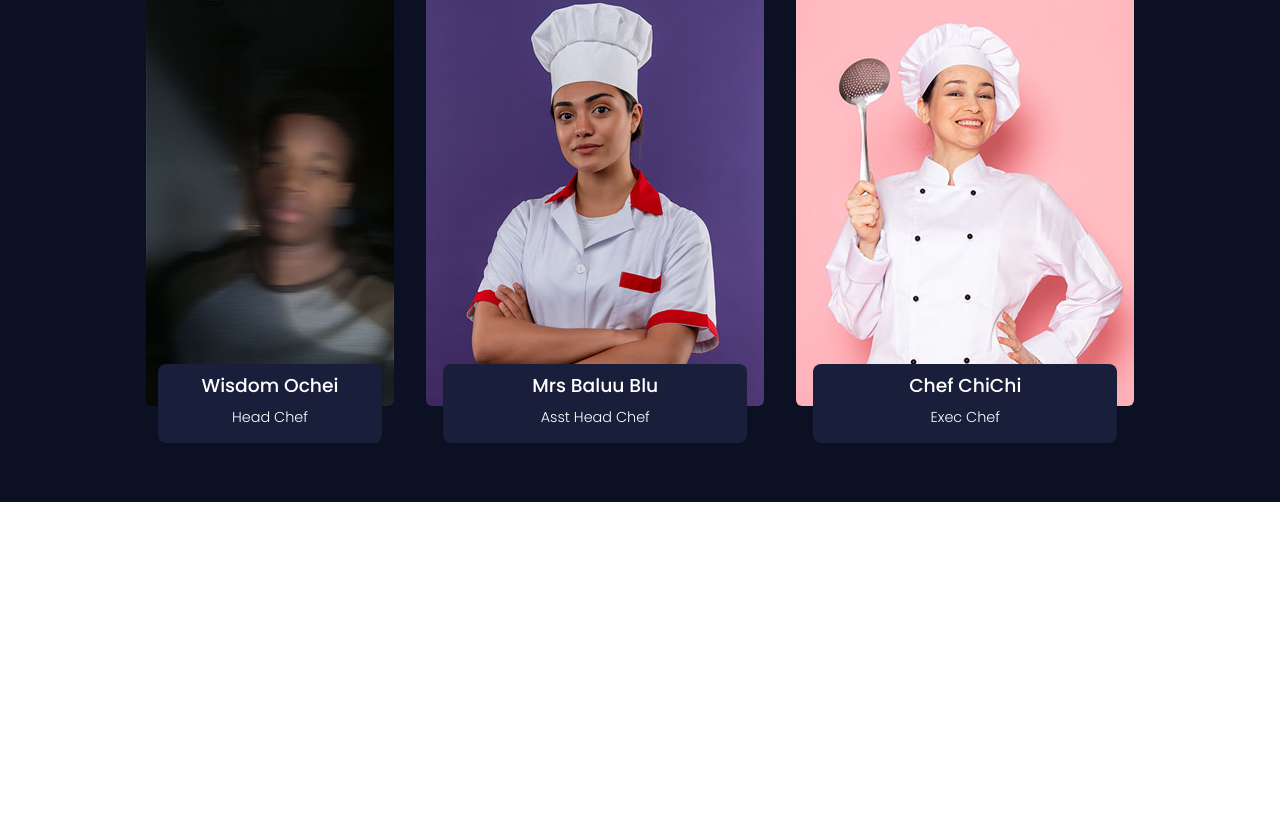
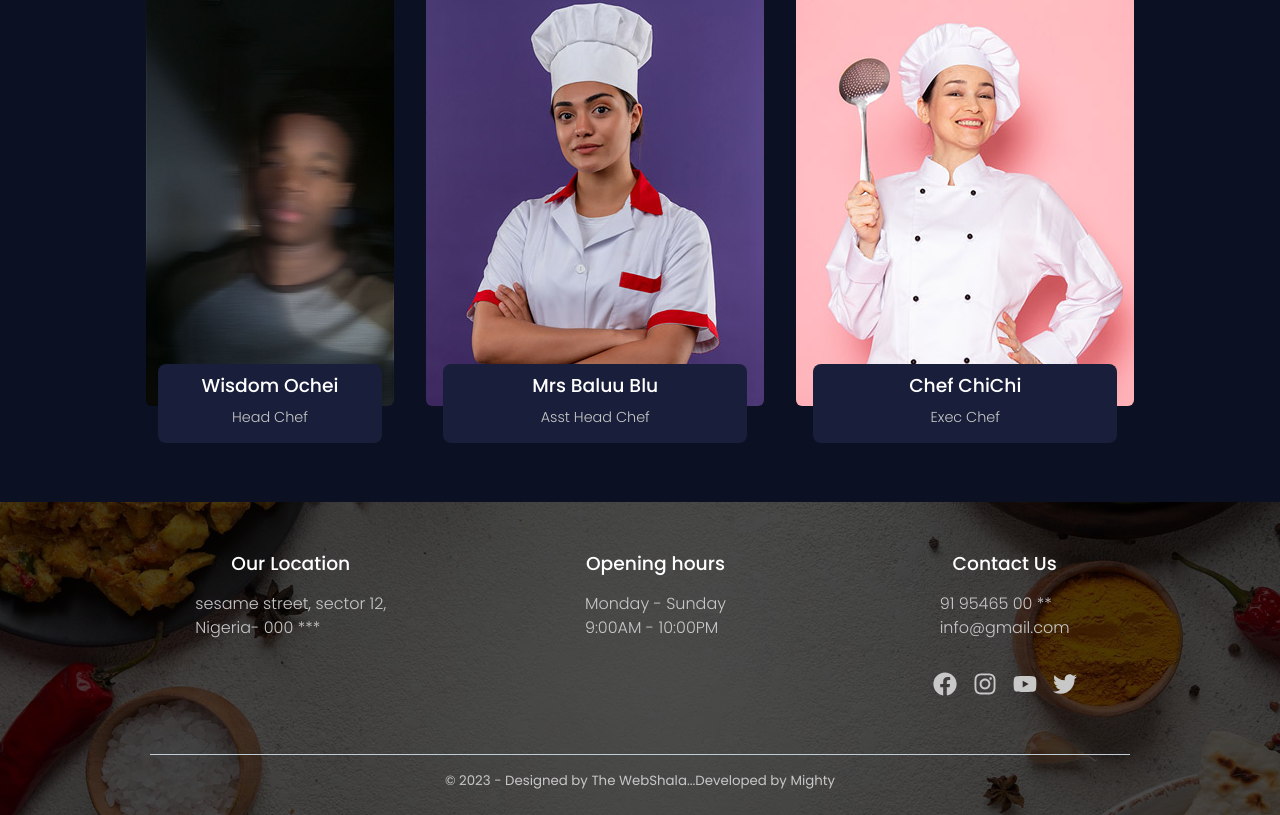
Before and after one commit to wizzy-design/restaurant_website, a React (Create React App) app: page /team in a window 1280 px wide. Shown: the part 2966-3781 px from the top of the page. Before the commit the page ends 3468 px from the top, so only its background shows below. Built offline with nearby package versions, Linux system fonts and the light colour scheme.

Commit message:
Done with Footer

```diff
--- a/package.json
+++ b/package.json
@@ -10,6 +10,7 @@
     "cra-template": "1.2.0",
     "react": "^18.2.0",
     "react-dom": "^18.2.0",
+    "react-icons": "^4.8.0",
     "react-router-dom": "^6.11.1",
     "react-scripts": "5.0.1",
     "styled-components": "^5.3.10"
--- a/src/App.js
+++ b/src/App.js
@@ -6,13 +6,13 @@ import AboutUs from "./components/AboutUs";
 import Menu from "./components/Menu";
 import Testimonials from "./components/Testimonials";
 import Team from "./components/Team";
-// import Contact from "./components/Contact";
+import Footer from "./components/Footer";
 import { useRef } from "react";
+// Styled-component
+import styled from "styled-components";
 
 //Router
 // import { Routes, Route, useLocation } from "react-router-dom";
-// Styled-component
-import styled from "styled-components";
 
 function App() {
   // const location = useLocation();
@@ -22,7 +22,7 @@ function App() {
     menuRef.current.scrollIntoView({
       behavior: "smooth",
       block: "start",
-      inline: "nearest"
+      inline: "nearest",
     });
   };
 
@@ -35,6 +35,7 @@ function App() {
       <Menu menuRef={menuRef} />
       <Testimonials />
       <Team />
+      <Footer />
 
       {/* Router that navigates pages */}
       {/* <Routes location={location} key={location.pathname}>
--- a/src/components/ChefCard.js
+++ b/src/components/ChefCard.js
@@ -37,21 +37,27 @@ const Card = styled.div`
     top: 90%;
     width: 90%;
     border-radius: 8px;
-    padding: .5rem 0;
+    padding: 0.5rem 0;
     background-color: #191f3a;
 
     h3,
-    h4{
-        color: white;
-        font-family: "Poppins", sans-serif;
+    h4 {
+      font-family: "Poppins", sans-serif;
     }
 
-    h4{
-        padding: .4rem 0;
-        font-size: .9rem;
-        font-weight: lighter;
+    h3 {
+      color: white;
     }
 
+    h4 {
+      color: #c8c8c8;
+    }
+
+    h4 {
+      padding: 0.4rem 0;
+      font-size: 0.9rem;
+      font-weight: lighter;
+    }
   }
 `;
 
--- /dev/null
+++ b/src/components/Footer.js
@@ -0,0 +1,102 @@
+import styled from "styled-components";
+import footBg from "../img/footer-bg.jpg";
+// After running npm install react-icons --save
+import { FaInstagram, FaFacebook, FaYoutube, FaTwitter } from "react-icons/fa";
+
+const Footer = () => {
+  return (
+    <Footerr imgUrl={footBg}>
+      <div className="footer-content">
+        <div className="details">
+          <div className="detail">
+            <h3>Our Location</h3>
+            <p>
+              sesame street, sector 12, <br />
+              Nigeria- 000 ***
+            </p>
+          </div>
+          <div className="detail">
+            <h3>Opening hours</h3>
+            <p>
+              Monday - Sunday <br /> 9:00AM - 10:00PM
+            </p>
+          </div>
+          <div className="detail">
+            <h3>Contact Us</h3>
+            <p>
+              91 95465 00 ** <br /> info@gmail.com
+            </p>
+            <div className="icons">
+              <FaFacebook className="myicon" />
+              <FaInstagram className="myicon" />
+              <FaYoutube className="myicon" />
+              <FaTwitter className="myicon" />
+            </div>
+          </div>
+        </div>
+
+        <div className="line">
+          <span></span>
+          <sub>
+            &copy; 2023 - Designed by The WebShala...Developed by Mighty
+          </sub>
+        </div>
+      </div>
+    </Footerr>
+  );
+};
+
+const Footerr = styled.div`
+  width: 100%;
+  padding: 3rem 6rem 1.5rem 6rem;
+  background: linear-gradient(to bottom, rgba(0, 0, 0, 0.7), rgba(0, 0, 0, 0.7)),
+    url(${(props) => props.imgUrl});
+  background-position: 100%;
+  background-size: cover;
+  background-repeat: no-repeat;
+
+  .details {
+    display: flex;
+    justify-content: space-around;
+    width: 100%;
+    .detail {
+        display: flex;
+        flex-direction: column;
+        align-items: center;
+      h3 {
+        font-family: "Poppins", sans-serif;
+        padding-bottom: .9rem;
+      }
+      p {
+        color: #c8c8c8;
+      }
+      .icons{
+        font-size: 1.5rem;
+        color: #c8c8c8;
+
+        .myicon{
+            cursor: pointer;
+            margin: 0 .5rem;
+        }
+      }
+    }
+  }
+
+  .line {
+    display: flex;
+    flex-direction: column;
+    align-items: center;
+    span {
+      width: 90%;
+      height: 1px;
+      background-color: #c2ccd5;
+      margin: 3rem 0 1rem 0;
+    }
+    sub {
+      font-family: "Poppins", sans-serif;
+      color: #c8c8c8;
+    }
+  }
+`;
+
+export default Footer;
--- a/src/index.js
+++ b/src/index.js
@@ -3,6 +3,8 @@ import ReactDOM from "react-dom/client";
 import App from "./App";
 import reportWebVitals from "./reportWebVitals";
 import { BrowserRouter } from "react-router-dom";
+import '@fortawesome/fontawesome-free/css/all.css';
+
 
 const root = ReactDOM.createRoot(document.getElementById("root"));
 root.render(
```
Also changed, not shown: src/components/Contact.js (deleted, +0 -8 lines), 1 other file (tests, documents, lock files or other folders).
